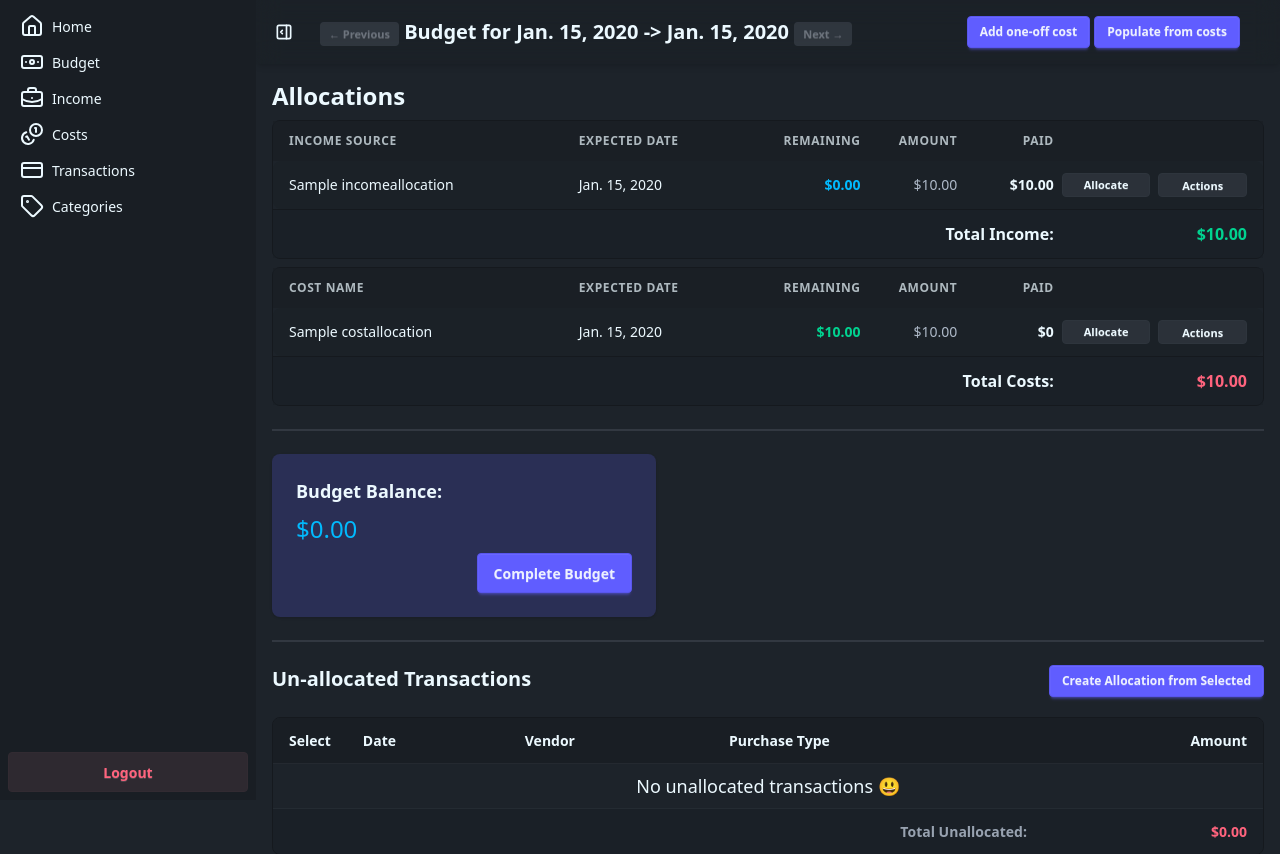
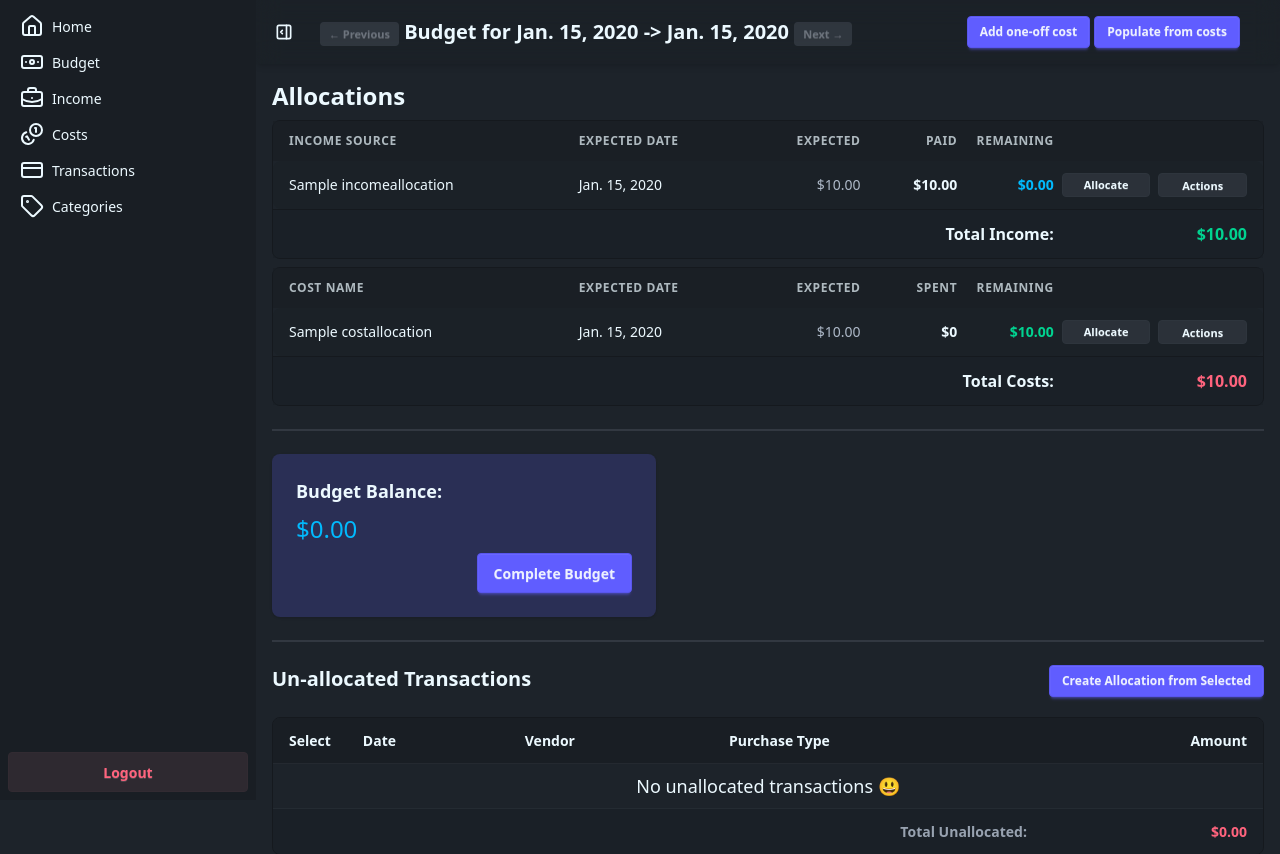
Before and after one commit to James-Makela/bYolk, a Django app: page /budgets/1/ in a window 1280 px wide. Shown: the top 854 px of the page. Run offline with Django 5.2, Linux system fonts and the light colour scheme; a user stored in the database is signed in; tables that the repository leaves empty hold one stand-in row (values such as "Sample post"); style sheets or scripts are compiled from the project's sources; some libraries are stand-ins or nearby versions.

Commit message:
More UI tweaks
Renamed and re-ordered columns
Added padding to the actions dropdown

```diff
--- a/apps/budget/templates/budget/partials/_allocation_table.html
+++ b/apps/budget/templates/budget/partials/_allocation_table.html
@@ -6,11 +6,11 @@
         <label for="toggle_{{ allocation.id }}" class="absolute inset-0 z-0 cursor-pointer"></label>
         <div class="font-medium truncate col-span-3 text-sm relative z-10 pointer-events-none">{{ allocation.name }}</div>
         <div class="font-medium col-span-2 text-sm relative z-10 pointer-events-none">{{ allocation.expected_date }}</div>
+        <div class="text-right text-base-content/70 col-span-1 text-sm relative z-10 pointer-events-none">${{ allocation.amount }}</div>
+        <div class="text-right font-semibold col-span-1 text-sm relative z-10 pointer-events-none">${{ allocation.total_paid }}</div>
         <div class="text-right font-semibold col-span-1 text-sm relative z-10 pointer-events-none {% if allocation.remaining > 0 %}text-success{% elif allocation.remaining == 0 %}text-info{% else %}text-error{% endif %}">
           ${{ allocation.remaining }}
         </div>
-        <div class="text-right text-base-content/70 col-span-1 text-sm relative z-10 pointer-events-none">${{ allocation.amount }}</div>
-        <div class="text-right font-semibold col-span-1 text-sm relative z-10 pointer-events-none">${{ allocation.total_paid }}</div>
         <div class="grid grid-cols-2 gap-2 col-span-2 relative z-20 content-center items-center">
           <button
             class="btn btn-xs btn-soft w-full"
@@ -21,7 +21,7 @@
           </button>
           <div class="dropdown dropdown-end w-full leading-none">
             <div tabindex="0" role="button" class="btn btn-xs btn-soft w-full">Actions</div>
-            <ul tabindex="-1" class="dropdown-content menu bg-base-100 rounded-box z-[100] w-52 shadow-xl border border-base-200">
+            <ul tabindex="-1" class="dropdown-content menu bg-base-100 rounded-box z-[100] w-52 shadow-xl border border-base-200 mt-2">
               <li><a href="{% if next %}{% url 'move-cost-allocation' allocation.id next.id %}{% else %}#{% endif %}" class="{% if not next %}hidden{% endif %}">Move to next Budget</a></li>
               <li><a href="{% if previous %}{% url 'move-cost-allocation' allocation.id previous.id %}{% else %}#{% endif %}" class="{% if not previous %}hidden{% endif %}">Move to previous Budget</a></li>
               <li>
--- a/apps/budget/templates/budget/partials/_cost_budget_container.html
+++ b/apps/budget/templates/budget/partials/_cost_budget_container.html
@@ -3,9 +3,9 @@
   <div class="grid grid-cols-10 gap-2 bg-base-200 px-4 py-3 text-xs font-bold uppercase tracking-wider opacity-70 text-base-content">
     <div class="col-span-3">Cost Name</div>
     <div class="col-span-2 text-left">Expected date</div>
+    <div class="col-span-1 text-right">Expected</div>
+    <div class="col-span-1 text-right">Spent</div>
     <div class="col-span-1 text-right">Remaining</div>
-    <div class="col-span-1 text-right">Amount</div>
-    <div class="col-span-1 text-right">Paid</div>
     <div class="col-span-2"></div>
   </div>
 
--- a/apps/budget/templates/budget/partials/_income_budget_container.html
+++ b/apps/budget/templates/budget/partials/_income_budget_container.html
@@ -3,9 +3,9 @@
   <div class="grid grid-cols-10 gap-2 bg-base-200 px-4 py-3 text-xs font-bold uppercase tracking-wider opacity-70 text-base-content">
     <div class="col-span-3">Income Source</div>
     <div class="col-span-2 text-left">Expected date</div>
+    <div class="col-span-1 text-right">Expected</div>
+    <div class="col-span-1 text-right">Paid</div>
     <div class="col-span-1 text-right">Remaining</div>
-    <div class="col-span-1 text-right">Amount</div>
-    <div class="col-span-1 text-right">Paid</div>
     <div class="col-span-2"></div>
   </div>
 
```
